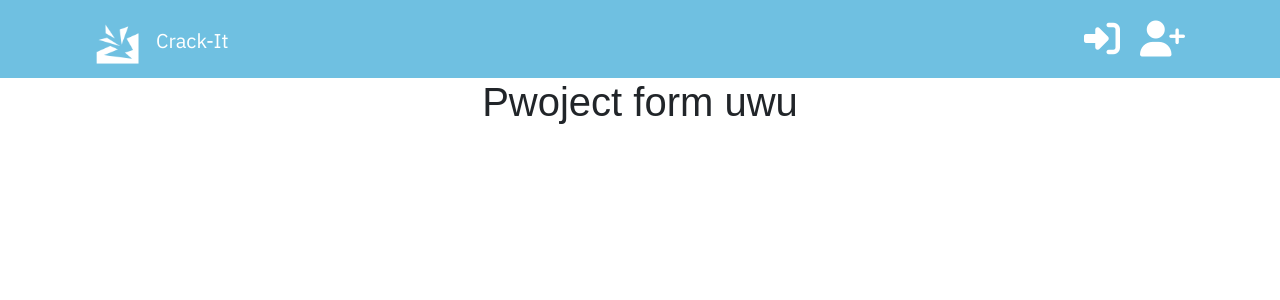
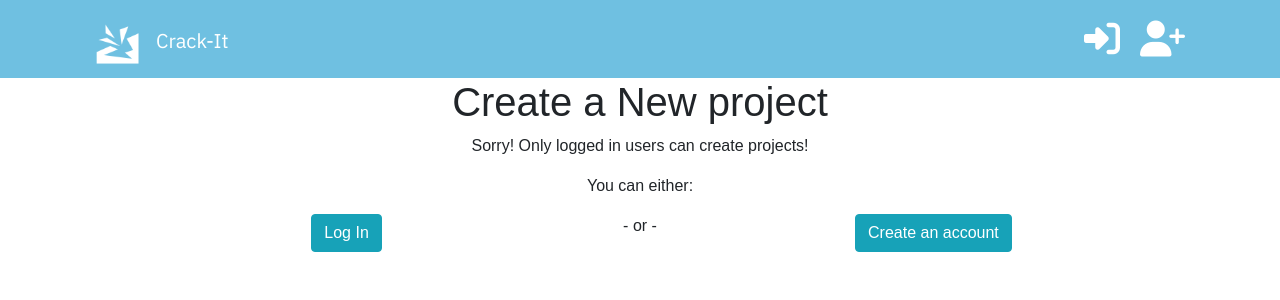
Before and after one commit to alcl2000/Amy-Lewis-PP5-FE, a React (Create React App) app: page /projects/create in a window 1280 px wide. Shown: the top 300 px of the page. Built offline with nearby package versions, Linux system fonts and the light colour scheme; no server answers.

Commit message:
add: non-logged in user page view

```diff
--- a/src/pages/projects/ProjectCreateForm.js
+++ b/src/pages/projects/ProjectCreateForm.js
@@ -1,9 +1,42 @@
 import React from 'react'
+import { useCurrentUser } from '../../contexts/CurrentUserContexts';
+import { Col, Row } from 'react-bootstrap';
+import { Link } from 'react-router-dom/cjs/react-router-dom.min';
 
 const ProjectCreateForm = () => {
-  return (
-    <h1>Pwoject form uwu</h1>
-  )
+    //User logic
+    const currentUser = useCurrentUser()
+    const loggedOutUserPage = (
+        <>
+            <div>
+                <p>Sorry! Only logged in users can create projects!</p>
+                <p>You can either:</p>
+                <Row>
+                    <Col>
+                        <Link className='btn btn-large btn-info' exact to='/signin'>Log In</Link>
+                    </Col>
+                    - or -
+                    <Col>
+                        <Link className='btn btn-large btn-info' exact to='/register'>Create an account</Link>
+                    </Col>
+                </Row>
+            </div>
+        </>
+    );
+    const loggedInUserPage = (
+        <>
+            <p>
+                form form formy form
+            </p>
+        </>
+    )
+    //JSX return statement
+    return (
+        <div>
+            <h1>Create a New project</h1>
+            {currentUser ? loggedInUserPage : loggedOutUserPage}
+        </div>
+    );
 }
 
 export default ProjectCreateForm
```
